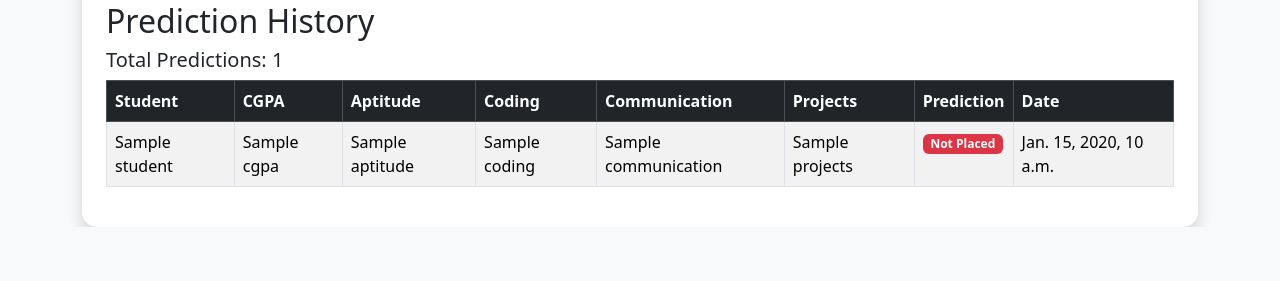
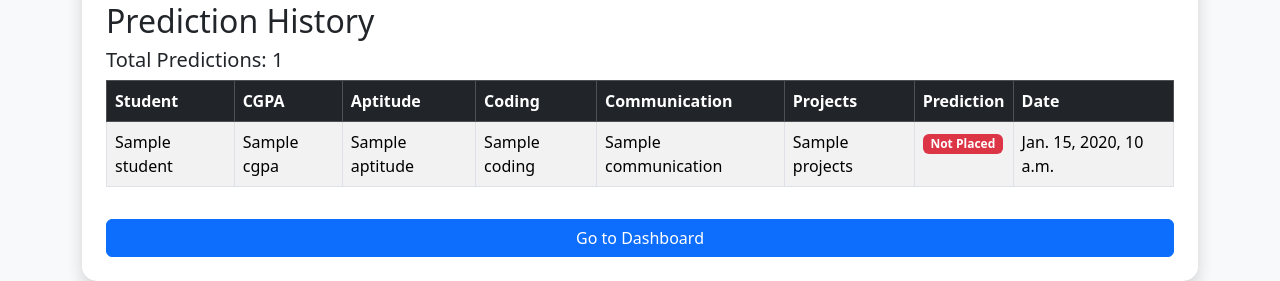
Before and after one commit to anamika397/placement-prediction-portal, a Django app: template templates/predict.html in a window 1280 px wide. Shown: the part 1376-1657 px from the top of the page. Before the commit the page ends 1603 px from the top, so only its background shows below. Run offline with Django 3.2, Linux system fonts and the light colour scheme; the template is opened without the code that fills it: most values are stand-ins (such as "Sample title", 1, 10 or a date in 2020).

Commit message:
improve profile workflow

```diff
--- a/templates/predict.html
+++ b/templates/predict.html
@@ -444,11 +444,13 @@ body{
                 </tr>
 
                 {% endfor %}
-
             </tbody>
 
         </table>
-
+<a href="/dashboard/"
+   class="btn btn-primary mt-3">
+    Go to Dashboard
+</a>
     </div>
 
 </div>
```
Also changed, not shown: db.sqlite3.
